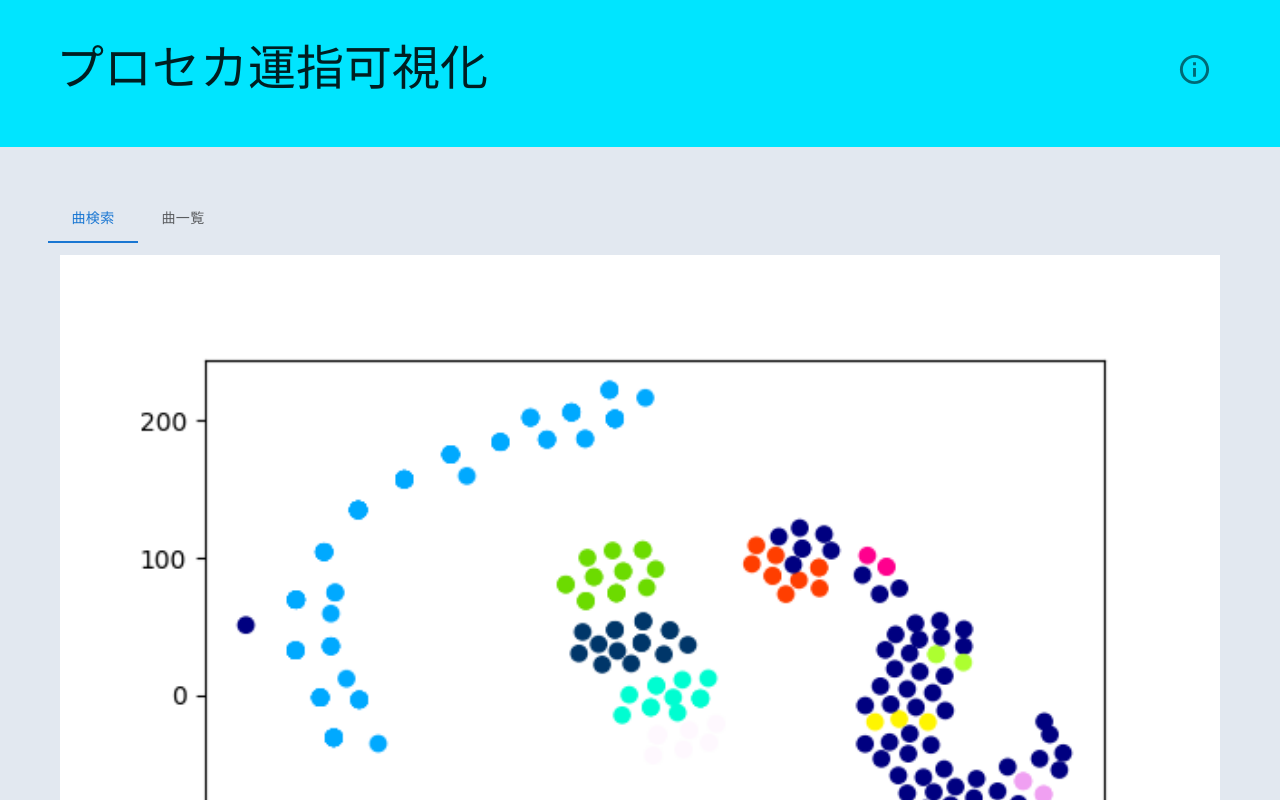
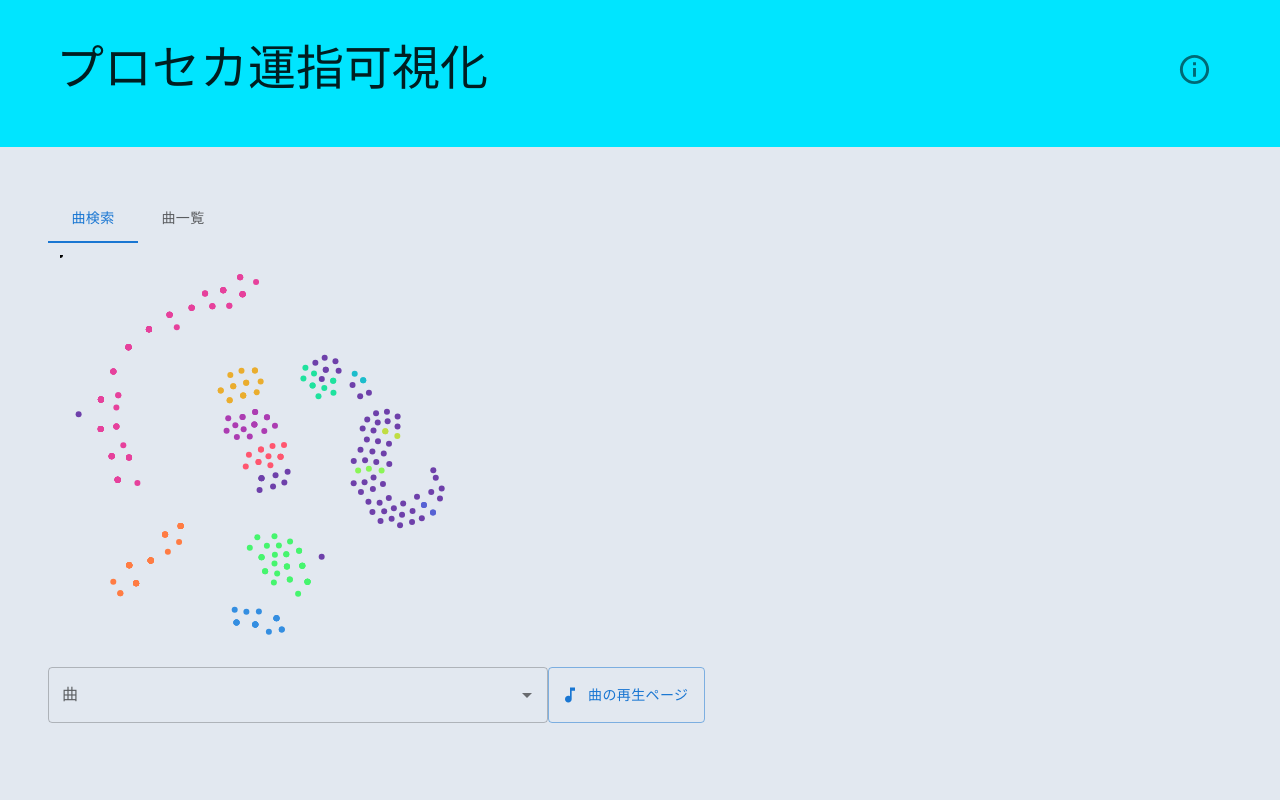
Before and after one commit to vdslab/watahal_proseka-fingering, a Next.js app: page / in a window 1280 px wide. Shown: the top 800 px of the page. Built offline with nearby package versions, Linux system fonts and the light colour scheme.

Commit message:
delete image

```diff
--- a/app/{feature}/ClusteringVis.jsx
+++ b/app/{feature}/ClusteringVis.jsx
@@ -22,23 +22,13 @@ export default function ClusteringVis({ clusteringLabels, clusteringPoints }) {
 
   return (
     <div className="p-3">
-      <Image
-        src={"/cluster.png"}
-        alt="仮のクラスタリング結果"
-        className="w-full"
-        width={width}
-        height={height}
-      />
       <svg width={400} height={400}>
         <g>
           {clusteringPoints.map(({ x, y }, i) => {
             return (
               <circle
                 key={i}
-                transform={`translate(
-                                      ${xScale(x)},
-                                      ${yScale(y)}
-                                      )`}
+                transform={`translate(${xScale(x)},${yScale(y)})`}
                 fill={colorScale(clusteringLabels[i])}
                 r={3}
               />
```
